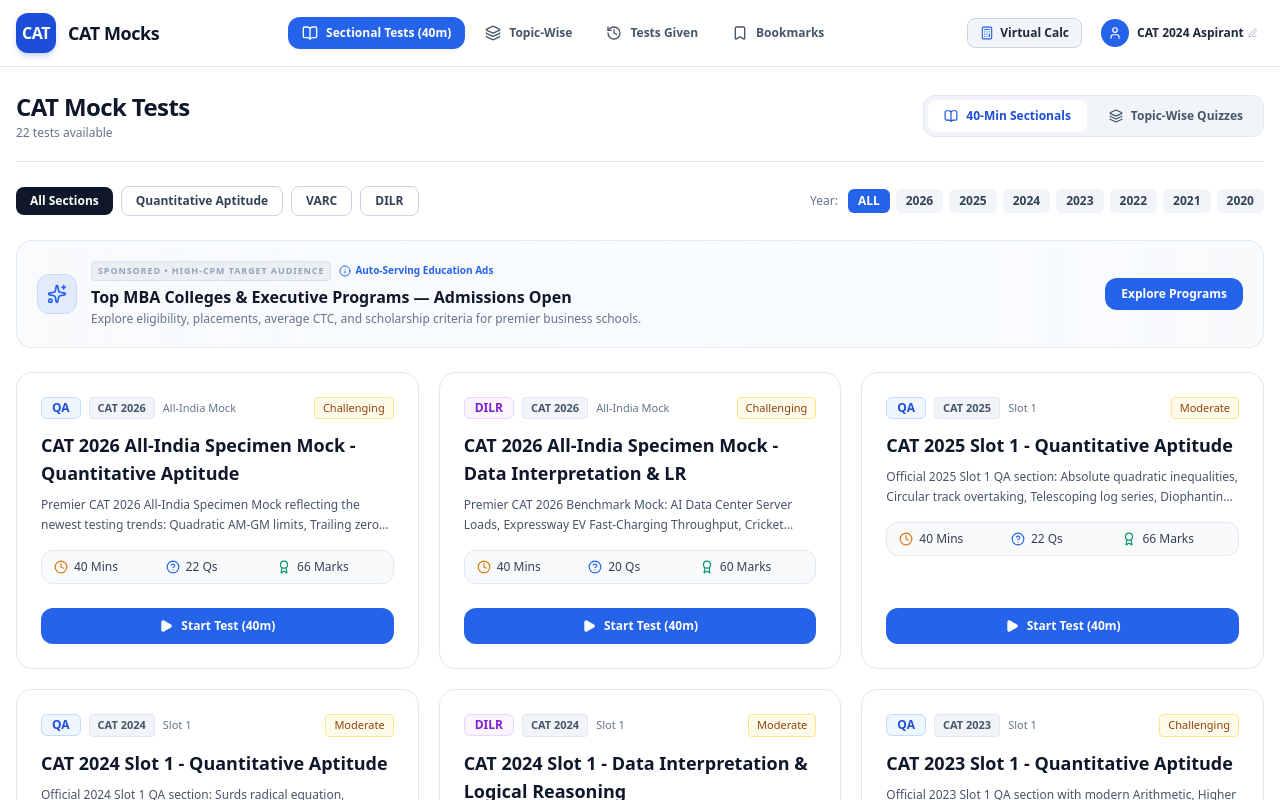
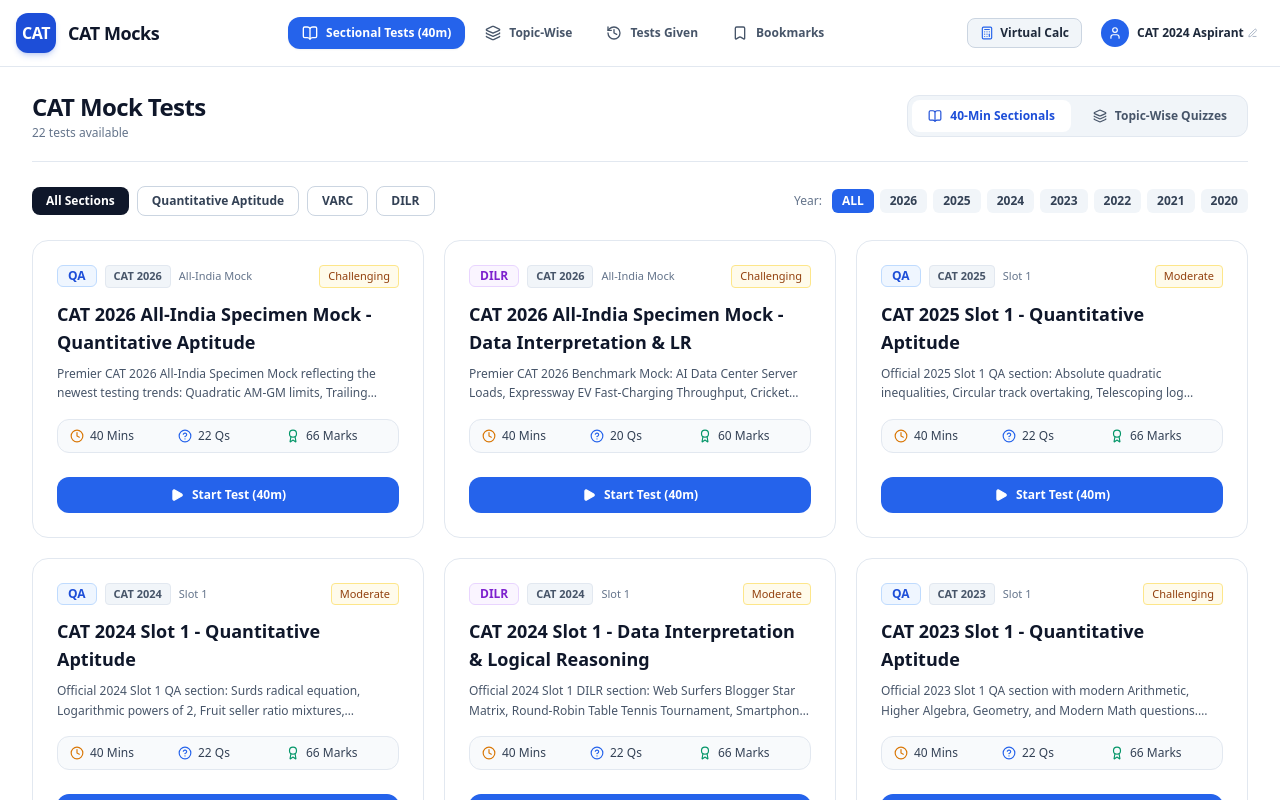
Before and after one commit to AyanMalaviya/cat-sectionals, a React (Vite) app: page /#/tests in a window 1280 px wide. Shown: the top 800 px of the page. Built offline with nearby package versions, Linux system fonts and the light colour scheme.

Commit message:
feat: eliminate ad placeholders when unconfigured and move ad slots strictly to sides and bottom

```diff
--- a/src/App.tsx
+++ b/src/App.tsx
@@ -27,6 +27,7 @@ import { DetailedAnalysis } from './components/ResultReview/DetailedAnalysis';
 import { HistoryView } from './components/HistoryView';
 import { BookmarksView } from './components/BookmarksView';
 import { VirtualCalculator } from './components/VirtualCalculator';
+import { AdBanner } from './components/AdBanner';
 
 interface HistoryStackState {
   view: 'dashboard' | 'exam' | 'scorecard' | 'analysis';
@@ -615,6 +616,13 @@ export function App() {
           </div>
         )}
 
+        {/* NON-EXAM VIEWS (With optional side rails on ultra-wide screens) */}
+        {view !== 'exam' && (
+          <div className="flex justify-center w-full min-h-[calc(100vh-64px)] px-2 sm:px-4">
+            {/* Left Side Rail (Only rendered when real Google AdSense ID is configured) */}
+            <AdBanner slot="side-rail-left" className="mr-4" />
+
+            <div className="flex-1 max-w-7xl w-full">
               {/* POST-EXAM SCORECARD VIEW - BASIC & STREAMLINED */}
               {view === 'scorecard' && currentResult && activeTest && (
                 <Scorecard
@@ -682,6 +690,12 @@ export function App() {
                   )}
                 </>
               )}
+            </div>
+
+            {/* Right Side Rail (Only rendered when real Google AdSense ID is configured) */}
+            <AdBanner slot="side-rail-right" className="ml-4" />
+          </div>
+        )}
       </main>
 
       {/* CAT Virtual Calculator Widget */}
--- a/src/components/AdBanner.tsx
+++ b/src/components/AdBanner.tsx
@@ -1,6 +1,5 @@
 import React, { useEffect, useRef } from 'react';
 import { ADS_CONFIG } from '../config/adsConfig';
-import { Sparkles, Info } from 'lucide-react';
 
 declare global {
   interface Window {
@@ -8,7 +7,7 @@ declare global {
   }
 }
 
-export type AdSlotType = 'dashboard-leaderboard' | 'scorecard-native' | 'sidebar-rectangle';
+export type AdSlotType = 'bottom-leaderboard' | 'side-rail-left' | 'side-rail-right' | 'scorecard-bottom';
 
 interface AdBannerProps {
   slot: AdSlotType;
@@ -17,12 +16,15 @@ interface AdBannerProps {
 
 export const AdBanner: React.FC<AdBannerProps> = ({ slot, className = '' }) => {
   const adRef = useRef<HTMLModElement | null>(null);
+
+  // Check if real Google AdSense publisher credentials are provided
   const isRealAdSenseConfigured =
     ADS_CONFIG.enabled &&
     ADS_CONFIG.provider === 'adsense' &&
+    ADS_CONFIG.googleAdSense.client &&
     ADS_CONFIG.googleAdSense.client !== 'ca-pub-XXXXXXXXXXXXXXXX';
 
-  // Load Google AdSense script dynamically when publisher ID is configured
+  // Load Google AdSense script only when real publisher credentials exist
   useEffect(() => {
     if (!isRealAdSenseConfigured) return;
 
@@ -44,119 +46,65 @@ export const AdBanner: React.FC<AdBannerProps> = ({ slot, className = '' }) => {
     }
   }, [isRealAdSenseConfigured, slot]);
 
-  if (!ADS_CONFIG.enabled) return null;
+  // If real ads are not configured, render NOTHING (no placeholders, no empty boxes)
+  if (!isRealAdSenseConfigured) {
+    return null;
+  }
 
-  // Determine slot ID
+  // Determine slot ID from configuration
   const getSlotId = () => {
     switch (slot) {
-      case 'dashboard-leaderboard':
+      case 'bottom-leaderboard':
         return ADS_CONFIG.googleAdSense.slots.dashboardLeaderboard;
-      case 'scorecard-native':
+      case 'scorecard-bottom':
         return ADS_CONFIG.googleAdSense.slots.scorecardNative;
-      case 'sidebar-rectangle':
+      case 'side-rail-left':
+      case 'side-rail-right':
         return ADS_CONFIG.googleAdSense.slots.sidebarRectangle;
       default:
         return ADS_CONFIG.googleAdSense.slots.dashboardLeaderboard;
     }
   };
 
-  // REAL GOOGLE ADSENSE AD UNIT (Active when publisher ID is inserted in adsConfig.ts)
-  if (isRealAdSenseConfigured) {
+  // Side Rail Slots (Fixed to left and right margins on widescreen displays)
+  if (slot === 'side-rail-left' || slot === 'side-rail-right') {
     return (
-      <div className={`w-full my-4 flex flex-col items-center justify-center overflow-hidden ${className}`}>
-        <span className="text-[10px] uppercase font-bold tracking-wider text-slate-400 mb-1">
+      <aside
+        className={`hidden 2xl:flex flex-col items-center justify-start w-[160px] min-h-[600px] shrink-0 sticky top-20 ${className}`}
+        aria-label="Advertisement"
+      >
+        <span className="text-[9px] uppercase font-bold tracking-widest text-slate-400 mb-1">
           Advertisement
         </span>
-        <div className="w-full min-h-[90px] flex items-center justify-center bg-slate-50 border border-slate-200 rounded-xl overflow-hidden p-2">
+        <div className="w-[160px] min-h-[600px] bg-slate-50 border border-slate-200 rounded-xl overflow-hidden p-1 flex items-center justify-center">
           <ins
             ref={adRef}
-            className="adsbygoogle w-full block text-center"
-            style={{ display: 'block' }}
+            className="adsbygoogle"
+            style={{ display: 'inline-block', width: '160px', height: '600px' }}
             data-ad-client={ADS_CONFIG.googleAdSense.client}
             data-ad-slot={getSlotId()}
-            data-ad-format="auto"
-            data-full-width-responsive="true"
           />
         </div>
-      </div>
+      </aside>
     );
   }
 
-  // PROGRAMMATIC DEMO / PLACEHOLDER AD UNIT (For target audience: Higher Education, MBA Admissions, EdTech)
-  // Shows clean, high-CPM contextual education display slots with instructions to plug in publisher ID
-  if (slot === 'dashboard-leaderboard') {
-    return (
-      <div className={`w-full my-5 bg-gradient-to-r from-slate-50 via-blue-50/40 to-slate-50 border border-slate-200/90 rounded-2xl p-4 sm:p-5 flex flex-col sm:flex-row items-center justify-between gap-4 shadow-2xs relative overflow-hidden group hover:border-blue-300 transition-all ${className}`}>
-        <div className="flex items-center gap-3.5 flex-1">
-          <div className="w-10 h-10 rounded-xl bg-blue-600/10 text-blue-700 flex items-center justify-center shrink-0 border border-blue-200">
-            <Sparkles className="w-5 h-5 text-blue-600" />
-          </div>
-          <div>
-            <div className="flex items-center gap-2 mb-1">
-              <span className="text-[9px] font-extrabold uppercase tracking-widest text-slate-400 px-1.5 py-0.5 rounded bg-slate-200/60 border border-slate-300/50">
-                Sponsored • High-CPM Target Audience
-              </span>
-              <span className="text-[10px] text-blue-600 font-semibold flex items-center gap-1">
-                <Info className="w-3 h-3" /> Auto-Serving Education Ads
-              </span>
-            </div>
-            <h4 className="text-sm sm:text-base font-bold text-slate-900 group-hover:text-blue-700 transition">
-              Top MBA Colleges & Executive Programs — Admissions Open
-            </h4>
-            <p className="text-xs text-slate-500 mt-0.5">
-              Explore eligibility, placements, average CTC, and scholarship criteria for premier business schools.
-            </p>
-          </div>
-        </div>
-
-        <div className="shrink-0 flex items-center">
-          <span className="px-4 py-2 rounded-xl bg-blue-600 hover:bg-blue-700 text-white font-bold text-xs transition shadow-2xs cursor-pointer">
-            Explore Programs
-          </span>
-        </div>
-      </div>
-    );
-  }
-
-  // Scorecard Native Banner (Post-submission ad slot)
-  if (slot === 'scorecard-native') {
-    return (
-      <div className={`w-full my-6 bg-slate-50/80 border border-slate-200 rounded-2xl p-5 sm:p-6 shadow-2xs hover:border-slate-300 transition-all ${className}`}>
-        <div className="flex items-center justify-between mb-3 border-b border-slate-200/80 pb-2">
-          <span className="text-[10px] font-black uppercase tracking-wider text-slate-400">
-            Advertisement • Programmatic Display Unit
-          </span>
-          <span className="text-[11px] text-slate-500 font-medium">
-            Google AdSense / Media.net Target Slot
-          </span>
-        </div>
-        <div className="flex flex-col sm:flex-row items-start sm:items-center justify-between gap-4">
-          <div className="space-y-1">
-            <h4 className="text-base font-bold text-slate-900">
-              Data Science, Management Consulting & Leadership Certifications
-            </h4>
-            <p className="text-xs text-slate-600 max-w-2xl leading-relaxed">
-              Accelerate your management career profile with industry-accredited business analytics and finance credentials.
-            </p>
-          </div>
-          <span className="px-4 py-2 rounded-xl bg-slate-900 hover:bg-slate-800 text-white font-semibold text-xs shrink-0 transition cursor-pointer">
-            View Details
-          </span>
-        </div>
-      </div>
-    );
-  }
-
-  // Sidebar Rectangle
+  // Bottom Slots (Footer / Bottom of Dashboard or Scorecard)
   return (
-    <div className={`w-full max-w-[300px] mx-auto p-4 bg-slate-50 border border-slate-200 rounded-xl text-center shadow-2xs ${className}`}>
-      <span className="text-[9px] font-bold text-slate-400 uppercase tracking-widest block mb-2">
+    <div className={`w-full flex flex-col items-center justify-center overflow-hidden my-8 ${className}`} aria-label="Advertisement">
+      <span className="text-[10px] uppercase font-bold tracking-wider text-slate-400 mb-1">
         Advertisement
       </span>
-      <div className="h-[200px] flex flex-col items-center justify-center p-3 border border-dashed border-slate-300 rounded-lg bg-white">
-        <Sparkles className="w-6 h-6 text-blue-500 mb-2" />
-        <h5 className="text-xs font-bold text-slate-800 mb-1">Programmatic Ad Unit</h5>
-        <p className="text-[11px] text-slate-500">Auto-filled by Google AdSense / Media.net</p>
+      <div className="w-full max-w-4xl min-h-[90px] flex items-center justify-center bg-slate-50 border border-slate-200 rounded-2xl overflow-hidden p-2 shadow-2xs">
+        <ins
+          ref={adRef}
+          className="adsbygoogle w-full block text-center"
+          style={{ display: 'block' }}
+          data-ad-client={ADS_CONFIG.googleAdSense.client}
+          data-ad-slot={getSlotId()}
+          data-ad-format="auto"
+          data-full-width-responsive="true"
+        />
       </div>
     </div>
   );
--- a/src/components/Dashboard.tsx
+++ b/src/components/Dashboard.tsx
@@ -242,9 +242,6 @@ export const Dashboard: React.FC<DashboardProps> = ({
         )}
       </div>
 
-      {/* Programmatic Ad Unit (Google AdSense / Media.net Leaderboard) */}
-      <AdBanner slot="dashboard-leaderboard" className="mb-6" />
-
       {/* Tests Grid */}
       {filteredTests.length === 0 ? (
         <div className="bg-slate-50 border border-slate-200 rounded-2xl p-12 text-center text-slate-500">
@@ -266,6 +263,9 @@ export const Dashboard: React.FC<DashboardProps> = ({
           })}
         </div>
       )}
+
+      {/* Bottom Ad Unit (Only rendered when real Google AdSense ID is configured) */}
+      <AdBanner slot="bottom-leaderboard" className="mt-12" />
     </div>
   );
 };
--- a/src/components/ResultReview/Scorecard.tsx
+++ b/src/components/ResultReview/Scorecard.tsx
@@ -108,9 +108,6 @@ export const Scorecard: React.FC<ScorecardProps> = ({
         </div>
       </div>
 
-      {/* Programmatic Ad Unit (Google AdSense / Media.net In-Feed Display) */}
-      <AdBanner slot="scorecard-native" className="mb-8" />
-
       {/* Action Buttons */}
       <div className="flex flex-col sm:flex-row items-center justify-center gap-4">
         <button
@@ -136,6 +133,9 @@ export const Scorecard: React.FC<ScorecardProps> = ({
           Back to Tests
         </button>
       </div>
+
+      {/* Bottom Ad Unit (Only rendered when real Google AdSense ID is configured) */}
+      <AdBanner slot="scorecard-bottom" className="mt-10" />
     </div>
   );
 };
```
Lines whose indentation alone changed are shown as unchanged.
